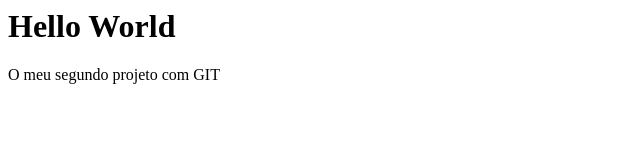
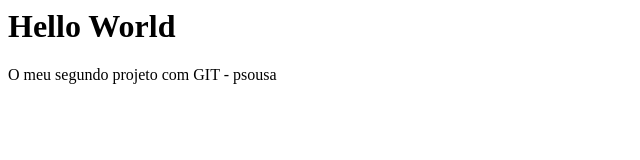
Before and after one commit to D45putspin/ex1, a plain HTML site: page Segundo/index.html in a window 1280 px wide. Shown: the full height of the page, 0-640 px from the left. Drawn offline with Linux system fonts and the light colour scheme.

Commit message:
versao prof

```diff
--- a/Segundo/index.html
+++ b/Segundo/index.html
@@ -1,2 +1,2 @@
 <h1>Hello World</h1>
-<p> O meu segundo projeto com GIT</p>
+<p> O meu segundo projeto com GIT - psousa</p>
```
Also changed, not shown: 4 other files.
